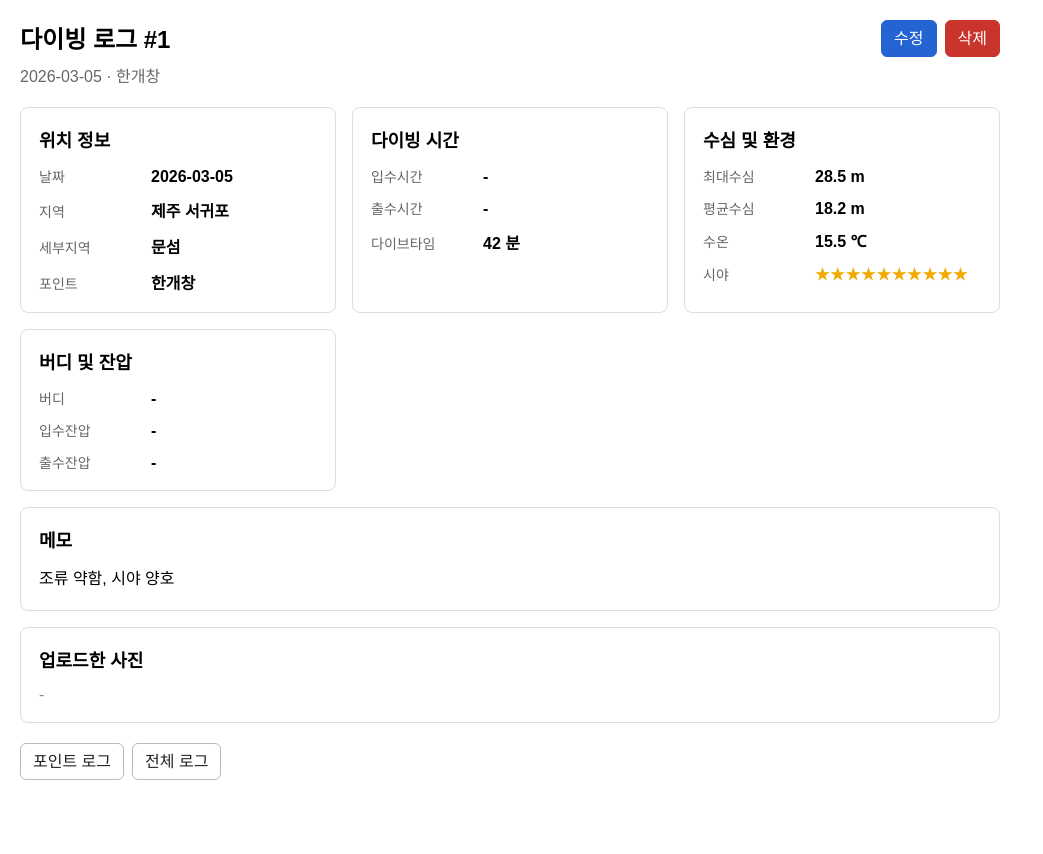
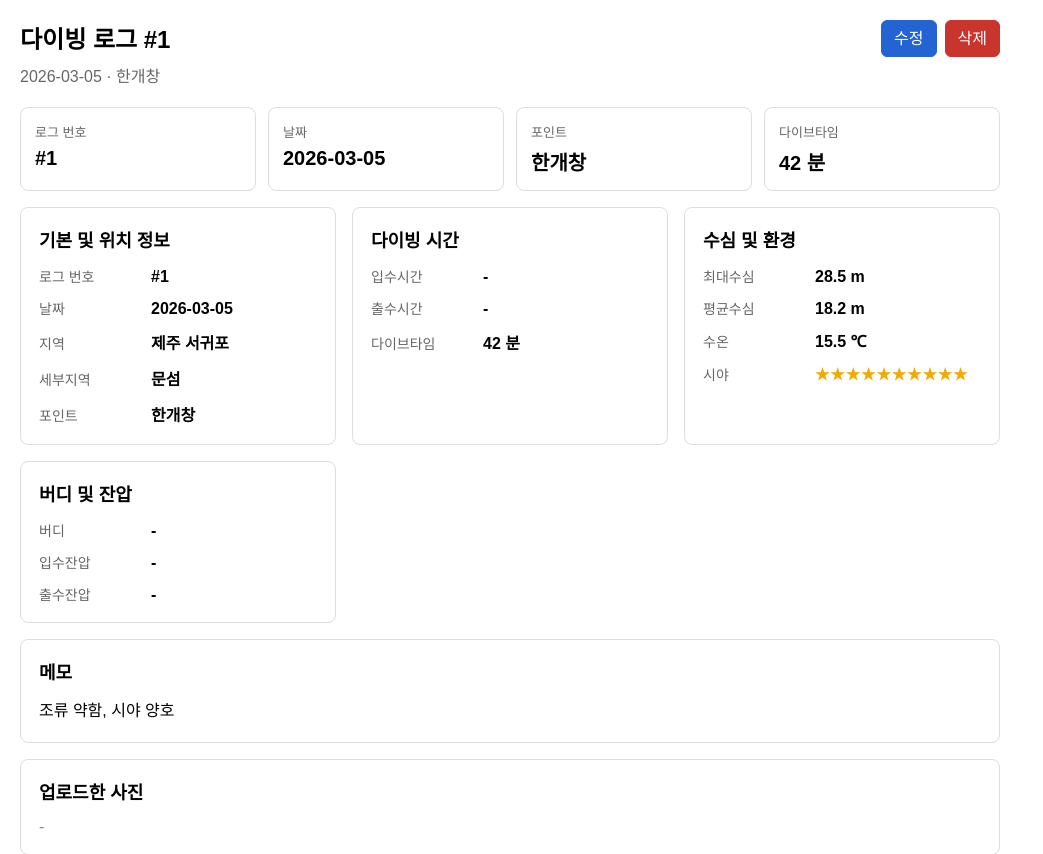
Before and after one commit to JONGMIN-217/DivingLogProject, a FastAPI app: page /log/1 in a window 1280 px wide. Shown: the part 45-899 px from the top of the page, without its empty margins (0-1043 px from the left). Before the commit the page ends 825 px from the top, so only its background shows below. Run offline with FastAPI, Linux system fonts and the light colour scheme; data comes from the database, SQL or seed files in the repository.

Commit message:
Improve log detail page UI

```diff
--- a/templates/log_detail.html
+++ b/templates/log_detail.html
@@ -31,6 +31,32 @@
 
 .action-group form {
     margin: 0;
+}
+
+.summary-grid {
+    display: grid;
+    grid-template-columns: repeat(auto-fit, minmax(170px, 1fr));
+    gap: 12px;
+    margin-bottom: 16px;
+}
+
+.summary-card {
+    border: 1px solid #ddd;
+    border-radius: 8px;
+    background: #fff;
+    padding: 14px;
+}
+
+.summary-label {
+    margin-bottom: 6px;
+    color: #666;
+    font-size: 13px;
+}
+
+.summary-value {
+    font-size: 20px;
+    font-weight: 700;
+    word-break: break-word;
 }
 
 .btn {
@@ -172,10 +198,36 @@
         </div>
     </div>
 
+    <div class="summary-grid">
+        <section class="summary-card">
+            <div class="summary-label">로그 번호</div>
+            <div class="summary-value">#{{ log.id }}</div>
+        </section>
+
+        <section class="summary-card">
+            <div class="summary-label">날짜</div>
+            <div class="summary-value">{{ log.dive_date }}</div>
+        </section>
+
+        <section class="summary-card">
+            <div class="summary-label">포인트</div>
+            <div class="summary-value">{{ dive_point.name if dive_point else '-' }}</div>
+        </section>
+
+        <section class="summary-card">
+            <div class="summary-label">다이브타임</div>
+            <div class="summary-value">{{ log.dive_time if log.dive_time is not none else '-' }}{% if log.dive_time is not none %} 분{% endif %}</div>
+        </section>
+    </div>
+
     <div class="detail-grid">
         <section class="detail-card">
-            <h3>위치 정보</h3>
+            <h3>기본 및 위치 정보</h3>
             <div class="info-list">
+                <div class="info-row">
+                    <div class="info-label">로그 번호</div>
+                    <div class="info-value">#{{ log.id }}</div>
+                </div>
                 <div class="info-row">
                     <div class="info-label">날짜</div>
                     <div class="info-value">{{ log.dive_date }}</div>
@@ -272,7 +324,7 @@
     <section class="detail-card photo-card">
         <h3>업로드한 사진</h3>
         {% if log.image_path %}
-        <img class="log-photo" src="/{{ log.image_path }}" alt="Dive log photo">
+        <img class="log-photo" src="/{{ log.image_path }}" alt="업로드한 다이빙 사진">
         {% else %}
         <div class="empty-value">-</div>
         {% endif %}
```
